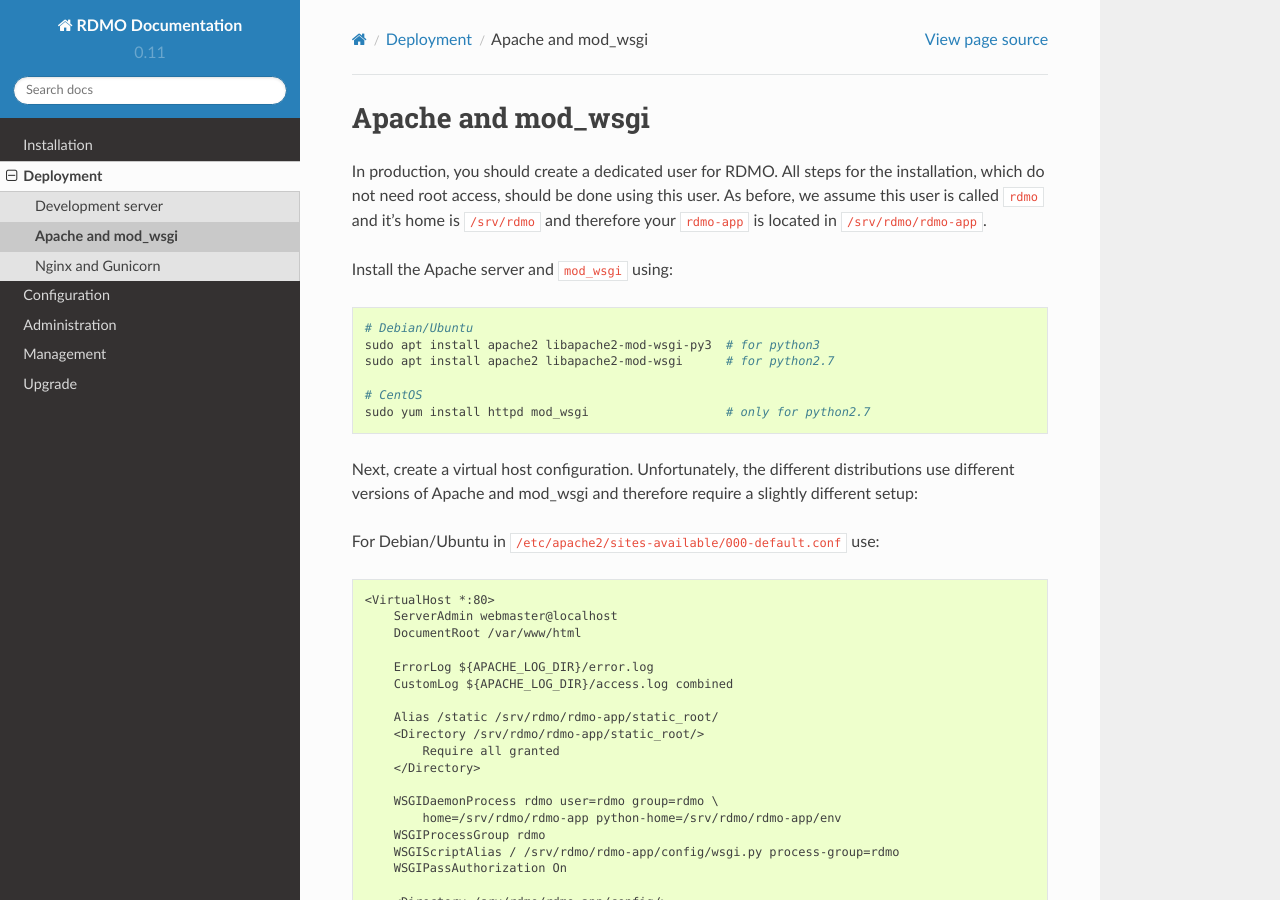
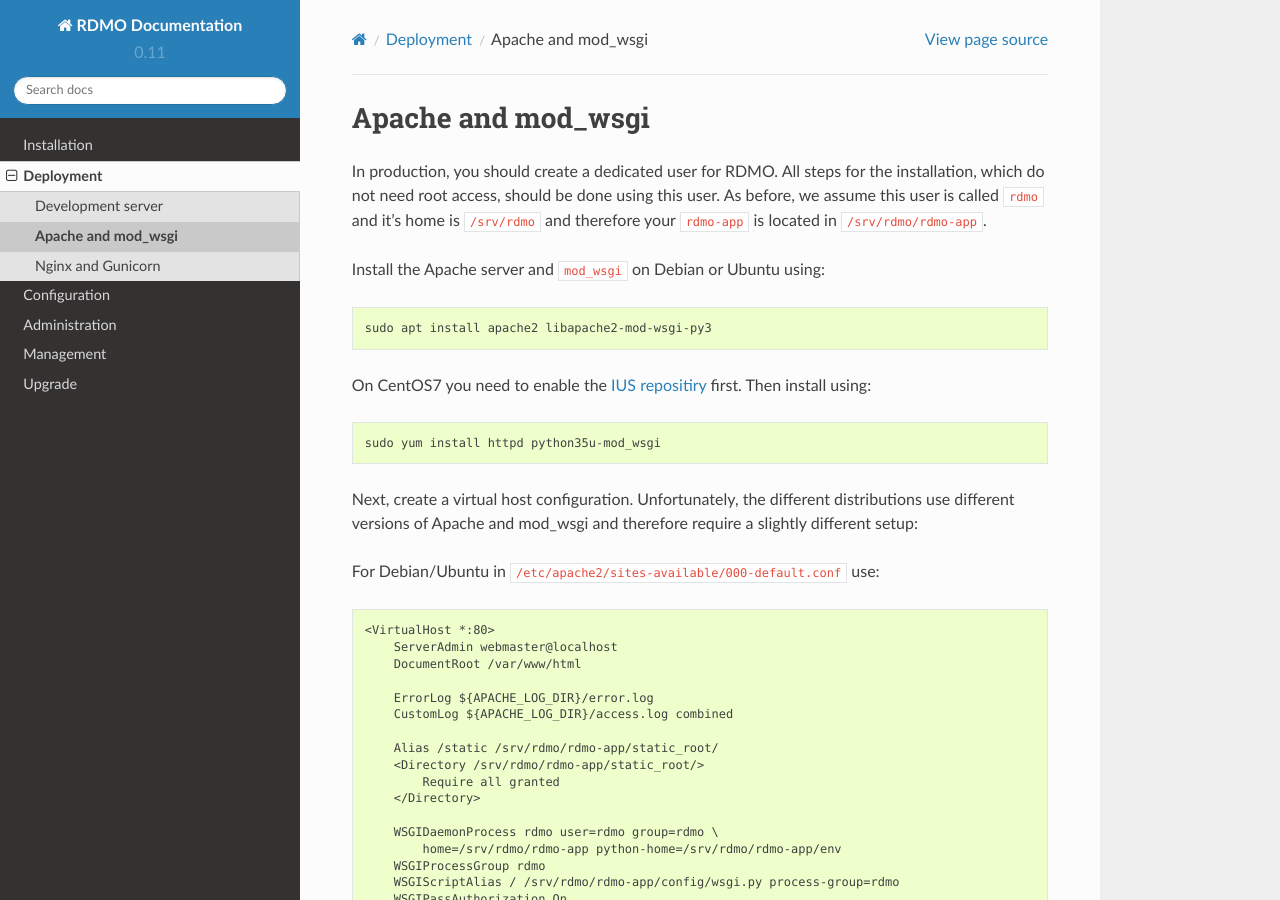
Before and after one commit to rdmorganiser/rdmo-docs, a Sphinx documentation site: the page built from docs/deployment/apache.md, in a window 1280 px wide and 900 px high. Built offline with Sphinx 7.4.7 and the Read the Docs theme 2.0.0, drawn with Linux system fonts in a browser that asks for light colours.

Commit message:
Update deployment

````diff
--- a/docs/deployment/apache.md
+++ b/docs/deployment/apache.md
@@ -2,15 +2,16 @@
 
 In production, you should create a dedicated user for RDMO. All steps for the installation, which do not need root access, should be done using this user. As before, we assume this user is called `rdmo` and it's home is `/srv/rdmo` and therefore your `rdmo-app` is located in `/srv/rdmo/rdmo-app`.
 
-Install the Apache server and `mod_wsgi` using:
+Install the Apache server and `mod_wsgi` on Debian or Ubuntu using:
 
 ```bash
-# Debian/Ubuntu
-sudo apt install apache2 libapache2-mod-wsgi-py3  # for python3
-sudo apt install apache2 libapache2-mod-wsgi      # for python2.7
+sudo apt install apache2 libapache2-mod-wsgi-py3
+```
 
-# CentOS
-sudo yum install httpd mod_wsgi                   # only for python2.7
+On CentOS7 you need to enable the [IUS repositiry](https://ius.io/) first. Then install using:
+
+```
+sudo yum install httpd python35u-mod_wsgi
 ```
 
 Next, create a virtual host configuration. Unfortunately, the different distributions use different versions of Apache and mod_wsgi and therefore require a slightly different setup:
@@ -81,8 +82,7 @@
 
 in your virtual environment.
 
-In order to apply changes to the RDMO code (e.g. after an [upgrade](../../upgrade/index.html)), the webserver
-needs to be reloaded or the `config/wsgi.py` file needs to appear modified. This can be done using the `touch` command:
+In order to apply changes to the RDMO code (e.g. after an [upgrade](../../upgrade/index.html)), the webserver needs to be reloaded or the `config/wsgi.py` file needs to appear modified. This can be done using the `touch` command:
 
 ```bash
 touch config/wsgi.py
````
